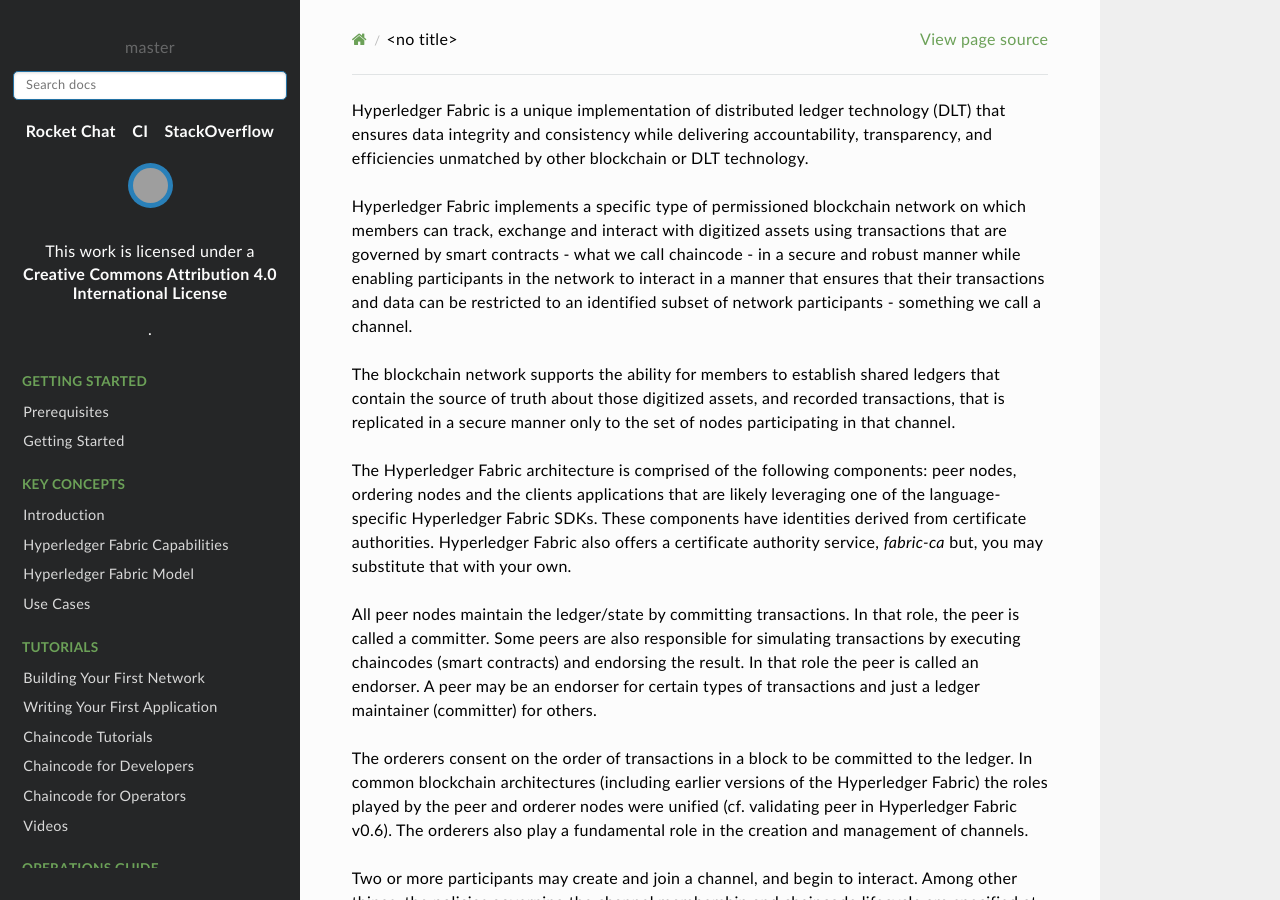
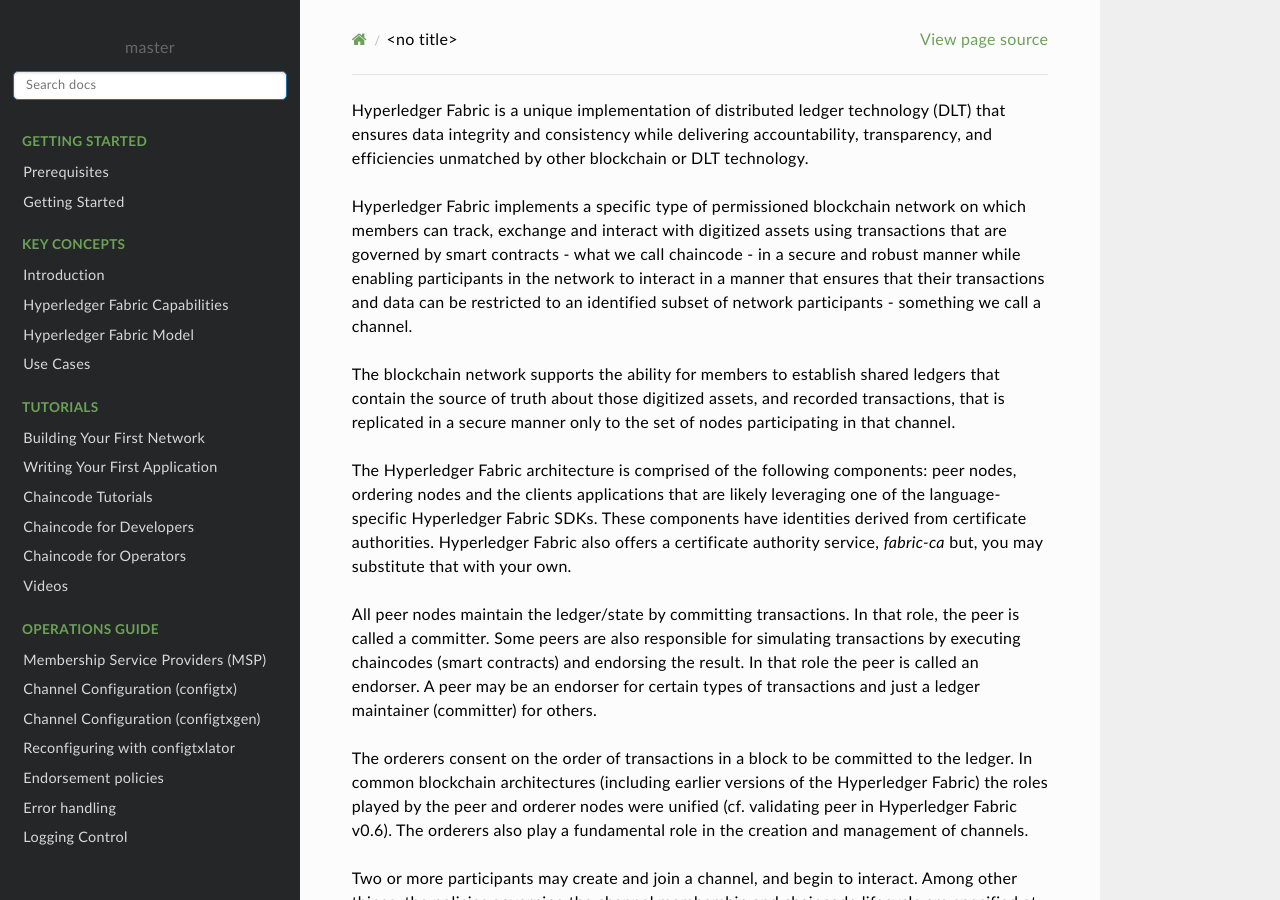
Before and after one commit to LiuBoyu/hyperledger-fabric-docs-zh_CN, a Sphinx documentation site: the page built from source/architecture.rst, in a window 1280 px wide and 900 px high. Built offline with Sphinx 7.4.7 and the Read the Docs theme 2.0.0, drawn with Linux system fonts in a browser that asks for light colours; formulas are drawn with MathJax 3; pages that are not in the unit, such as notebooks, are missing from menus; grey boxes are pictures that could not be loaded.

Commit message:
细微修改模版

```diff
--- a/source/_templates/layout.html
+++ b/source/_templates/layout.html
@@ -1,14 +1,4 @@
 {% extends "!layout.html" %}
 {% block sidebartitle %}
 {{ super() }}
-<br>
-<a href="https://chat.hyperledger.org">Rocket Chat</a>
-<a href="https://jenkins.hyperledger.org/">CI</a>
-<a href="http://stackoverflow.com/questions/tagged/hyperledger-fabric">StackOverflow</a>
-<br>
-<a rel="license" href="http://creativecommons.org/licenses/by/4.0/">
-  <img alt="Creative Commons License" src="https://i.creativecommons.org/l/by/4.0/88x31.png" />
-</a>
-<br>
-This work is licensed under a <a rel="license" href="http://creativecommons.org/licenses/by/4.0/">Creative Commons Attribution 4.0 International License</a>.
 {% endblock %}
```
Also changed, not shown: 1 other file.
